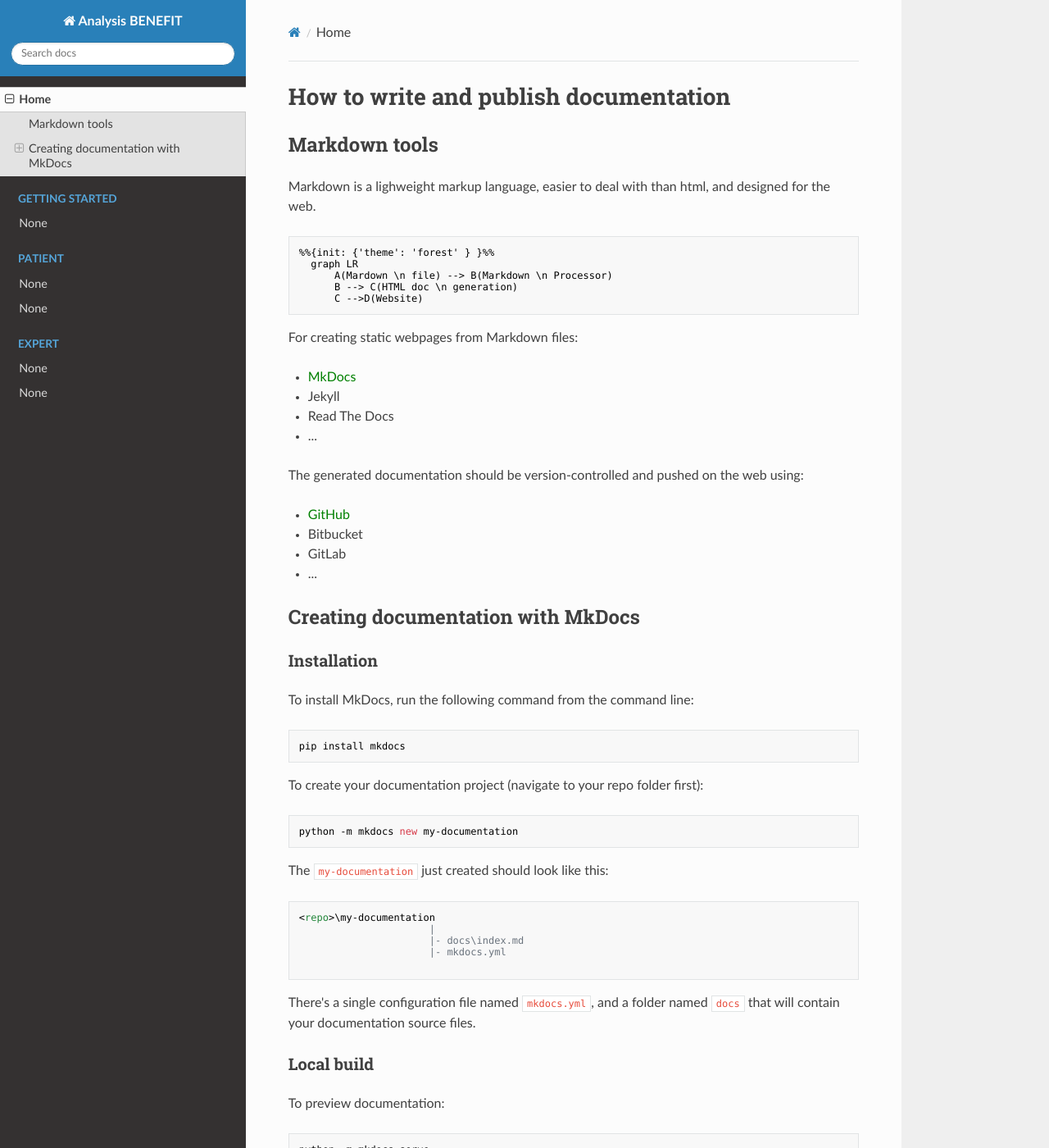
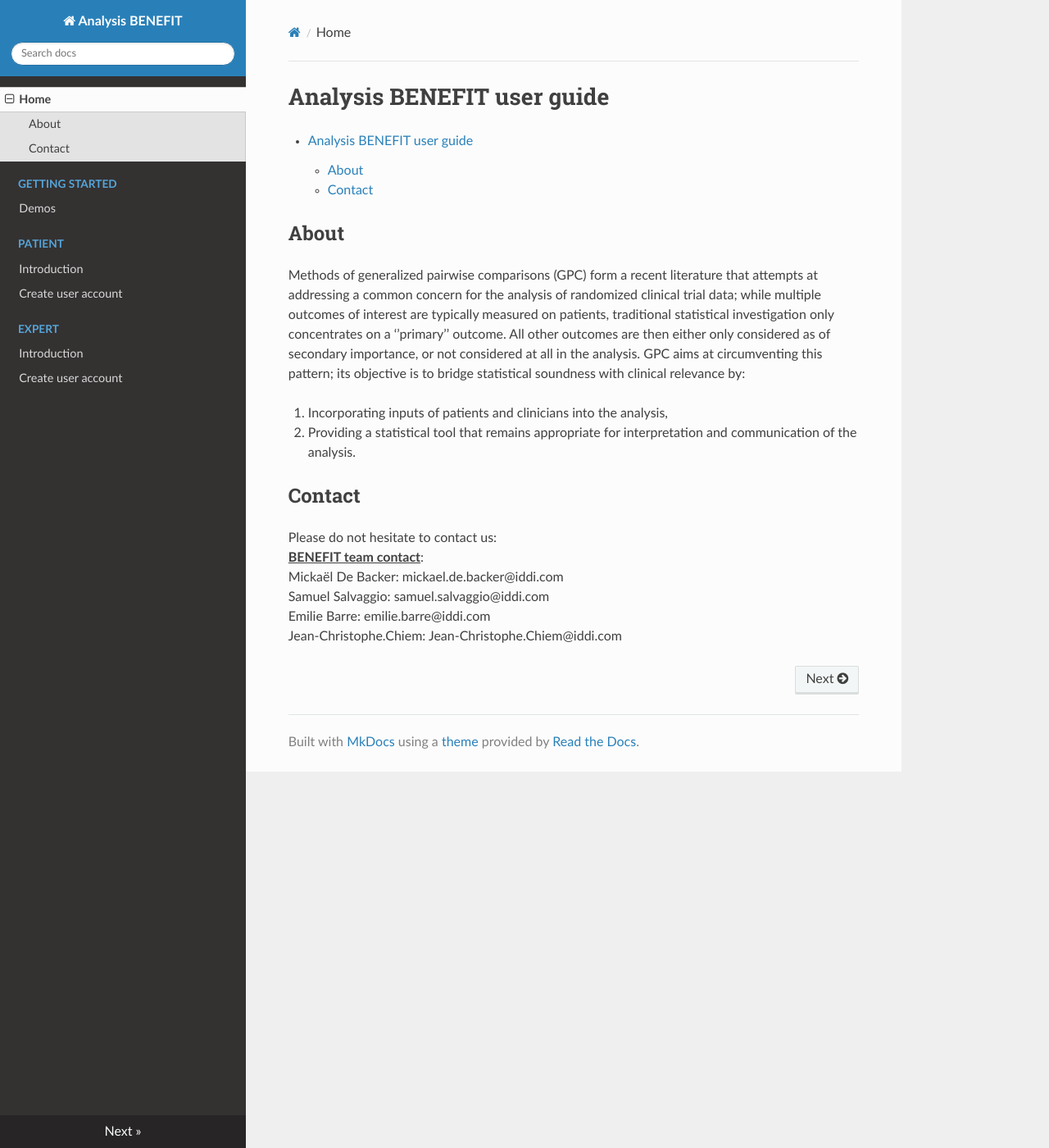
Before and after one commit to Sarah-Kst/app_documentation, an MkDocs documentation site: the page built from docs/docs/index.md, in a window 1280 px wide and 1400 px high. Shown: the whole window at 82% size. Built offline with MkDocs 1.6.1, drawn with Linux system fonts in a browser that asks for light colours; nearby versions of some CDN libraries; some of the changed text lies outside the part shown.

Commit message:
Final doc mock

````diff
--- a/docs/docs/index.md
+++ b/docs/docs/index.md
@@ -1,90 +1,21 @@
-# How to write and publish documentation
+# Analysis BENEFIT user guide
 
-## Markdown tools
+[TOC]
 
-Markdown is a lighweight markup language, easier to deal with than html, and designed for the web.
+## About
 
-```mermaid
-%%{init: {'theme': 'forest' } }%%
-  graph LR
-      A(Mardown \n file) --> B(Markdown \n Processor)
-      B --> C(HTML doc \n generation)
-      C -->D(Website)
-```
+Methods of generalized pairwise comparisons (GPC) form a recent literature that attempts at addressing a common concern for the analysis of randomized clinical trial data; while multiple outcomes of interest are typically measured on patients, traditional statistical investigation only concentrates on a ‘’primary’’ outcome. All other outcomes are then either only considered as of secondary importance, or not considered at all in the analysis.
+GPC aims at circumventing this pattern; its objective is to bridge statistical soundness with clinical relevance by:
 
-For creating static webpages from Markdown files:
+1. Incorporating inputs of patients and clinicians into the analysis,
 
-+ <span style="color:green">MkDocs</span>
-+ Jekyll
-+ Read The Docs
-+ ...
+2. Providing a statistical tool that remains appropriate for interpretation and communication of the analysis.
 
-The generated documentation should be version-controlled and pushed on the web using:
+## Contact
 
-+ <span style="color:green">GitHub</span>
-+ Bitbucket
-+ GitLab
-+ ...
-
-## Creating documentation with MkDocs
-
-### Installation
-
-To install MkDocs, run the following command from the command line:
-
-```
-pip install mkdocs
-```
-
-To create your documentation project (navigate to your repo folder first):
-
-```
-python -m mkdocs new my-documentation
-```
-
-The `my-documentation` just created should look like this:
-
-```
-<repo>\my-documentation
-                      |
-                      |- docs\index.md
-                      |- mkdocs.yml
-
-```
-There's a single configuration file named `mkdocs.yml`, and a folder named `docs` that will contain your documentation source files.
-
-### Local build
-
-To preview documentation:
-
-```
-python -m mkdocs serve
-```
-
-Preview is available at `http://127.0.0.1:8000/`.
-
-To build html documentation:
-
-```
-python -m mkdocs build
-```
-
-### Deploy pages on GitHub
-
-```
-python -m mkdocs gh-deploy
-```
-
-### Important packages
-
-+ [`markdown-include`](https://github.com/cmacmackin/markdown-include)
-
-### Export to pdf
-
-`wkhtmltopdf`(https://wkhtmltopdf.org/) is abinary file that can be used to export a webpage to pdf.
-
-```
-wkhtmltopdf [URL] [OUTPUT]
-```
-
-*Note*: it is possible to implement a GitHub **action** that generate both the documentation webpage and the pdf file each time a commit is pushed.
+Please do not hesitate to contact us:
+<u>**BENEFIT team contact**</u>:
+Mickaël De Backer: mickael.de.backer@iddi.com
+Samuel Salvaggio: samuel.salvaggio@iddi.com
+Emilie Barre: emilie.barre@iddi.com
+Jean-Christophe.Chiem: Jean-Christophe.Chiem@iddi.com
--- a/docs/docs_old/index.md
+++ /dev/null
@@ -1,11 +0,0 @@
-# Analysis BENEFIT user guide
-
-[TOC]
-
-## About
-
-THe GPC method blablabla
-
-## Contact
-
-For any question, contact us at xxx@IDDI.com.
````
Also changed, not shown: docs/docs/expert.md (renamed from docs/docs_old/expert.md, +0 -2 lines), docs/docs/general/create_user.md (renamed from docs/docs_old/general/create_user.md, +0 -2 lines), docs/docs/patient.md (renamed from docs/docs_old/patient.md, +0 -2 lines), docs/mkdocs_old.yml (deleted, +0 -21 lines), docs/docs/about.md (renamed from docs/docs_old/about.md), docs/docs/create_user_exp.md (renamed from docs/docs_old/create_user_exp.md), docs/docs/create_user_pt.md (renamed from docs/docs_old/create_user_pt.md), docs/docs/demos.md (renamed from docs/docs_old/demos.md), docs/docs/img/favicon.ico (added).
